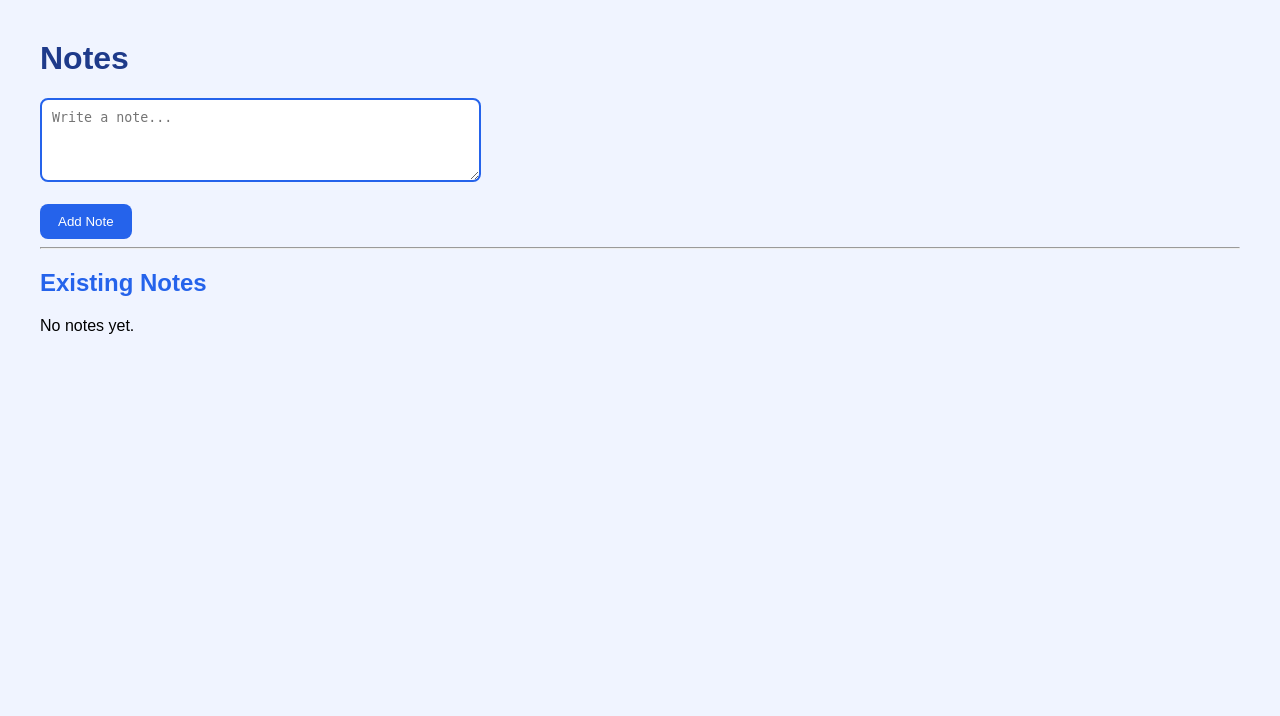
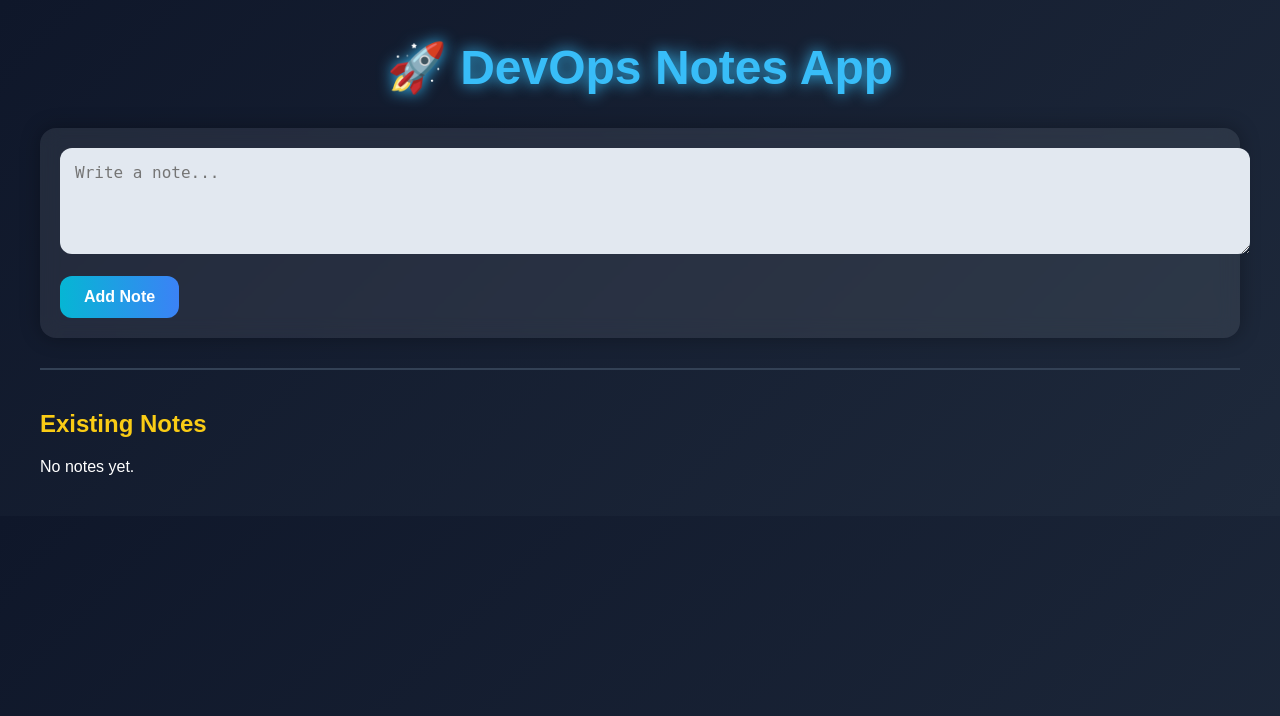
Before and after one commit to TassneemAmer/flask-notes-docker, a Flask app: page / in a window 1280 px wide. Shown: the top 716 px of the page. Run offline with Flask 3, Linux system fonts and the light colour scheme; data that the repository does not hold is empty.

Commit message:
Update UI design

```diff
--- a/app/templates/index.html
+++ b/app/templates/index.html
@@ -6,46 +6,85 @@
 
     <style>
     body {
-            background-color: #f0f4ff;
+        background: linear-gradient(135deg, #0f172a, #1e293b);
         font-family: Arial, sans-serif;
         margin: 40px;
+        color: white;
     }
 
     h1 {
-            color: #1e3a8a;
+        color: #38bdf8;
+        font-size: 48px;
+        text-align: center;
+        text-shadow: 0 0 15px #38bdf8;
     }
 
     h2 {
-            color: #2563eb;
+        color: #facc15;
+        margin-top: 40px;
+    }
+
+    form {
+        background-color: rgba(255,255,255,0.08);
+        padding: 20px;
+        border-radius: 16px;
+        backdrop-filter: blur(10px);
+        box-shadow: 0 0 20px rgba(0,0,0,0.3);
     }
 
     textarea {
-            border: 2px solid #2563eb;
-            border-radius: 8px;
-            padding: 10px;
+        width: 100%;
+        border: none;
+        border-radius: 12px;
+        padding: 15px;
+        font-size: 16px;
+        background-color: #e2e8f0;
     }
 
     button {
-            background-color: #2563eb;
+        background: linear-gradient(90deg, #06b6d4, #3b82f6);
         color: white;
         border: none;
-            padding: 10px 18px;
-            border-radius: 8px;
+        padding: 12px 24px;
+        border-radius: 12px;
         cursor: pointer;
+        font-size: 16px;
+        font-weight: bold;
+        transition: 0.3s;
     }
 
     button:hover {
-            background-color: #1e40af;
+        transform: scale(1.08);
+        box-shadow: 0 0 20px #38bdf8;
+    }
+
+    ul {
+        list-style: none;
+        padding: 0;
     }
 
     li {
+        background-color: rgba(255,255,255,0.08);
+        padding: 15px;
         margin-bottom: 15px;
+        border-radius: 14px;
+        border-left: 5px solid #38bdf8;
+        box-shadow: 0 0 10px rgba(0,0,0,0.2);
+    }
+
+    strong {
+        color: #facc15;
+    }
+
+    hr {
+        border: 1px solid #334155;
+        margin: 30px 0;
     }
 </style>
 </head>
 
 <body>
-    <h1>Notes</h1>
+<h1>🚀 DevOps Notes App</h1>
 
     <form method="POST">
         <textarea name="content" rows="4" cols="50" placeholder="Write a note..." required></textarea>
```
Lines whose indentation alone changed are shown as unchanged.
